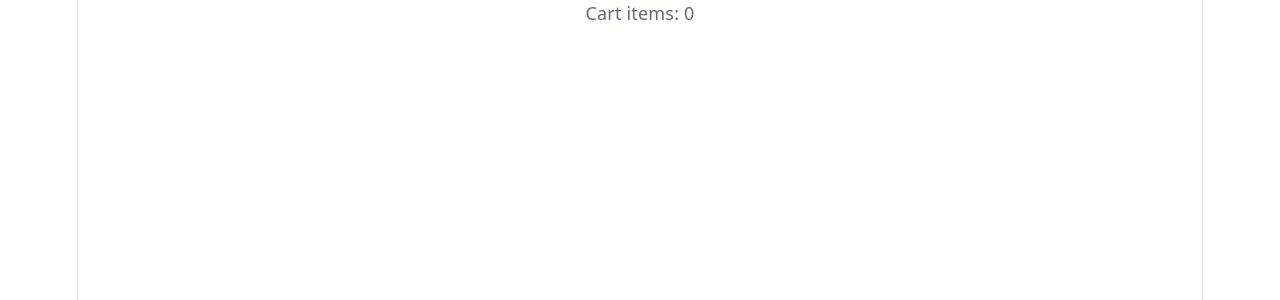
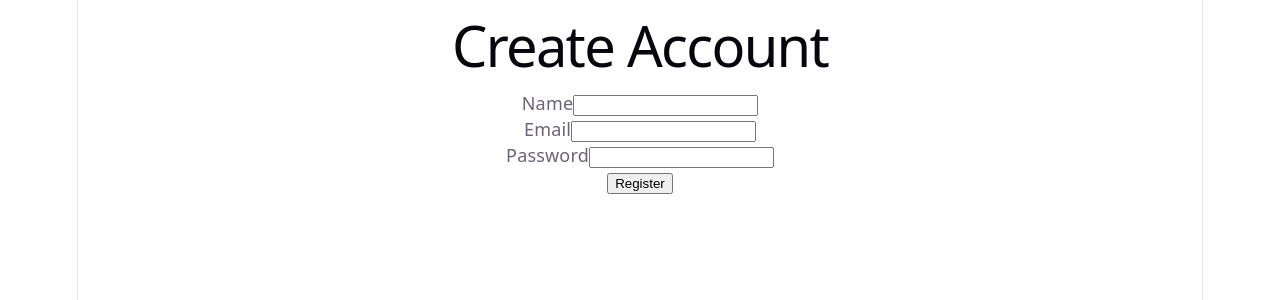
Before and after one commit to haroldmaclean/ecommerce-platform, a React (Vite) app in the folder client/: page /register in a window 1280 px wide. Before the commit this address had no page. Shown: the top 300 px of the page. Built offline with nearby package versions, Linux system fonts and the light colour scheme.

Commit message:
Add frontend authentication flow

```diff
--- a/client/src/App.jsx
+++ b/client/src/App.jsx
@@ -1,26 +1,92 @@
-import { useState } from 'react'
+import { useEffect, useState } from 'react'
 
 import { Routes, Route } from 'react-router-dom'
 
 import HomePage from './pages/HomePage'
 import ProductsPage from './pages/ProductsPage'
 
+import CartPage from './pages/CartPage'
+
+import RegisterPage from './pages/RegisterPage'
+import LoginPage from './pages/LoginPage'
+
 import './App.css'
 
 function App() {
   const [products, setProducts] = useState([])
 
-  const [cart, setCart] = useState([])
+  const [cart, setCart] = useState(() => {
+    const savedCart = localStorage.getItem('cart')
+    if (savedCart) {
+      return JSON.parse(savedCart)
+    }
+    return []
+  })
+
+  useEffect(() => {
+    localStorage.setItem('cart', JSON.stringify(cart))
+  }, [cart])
 
   function handleAddToCart(product) {
-    setCart((currentCart) => [...currentCart, product])
+    setCart((currentCart) => {
+      const existingItem = currentCart.find(
+        (item) => item.product._id === product._id,
+      )
+
+      if (existingItem) {
+        return currentCart.map((item) =>
+          item.product._id === product._id
+            ? {
+                ...item,
+                quantity: item.quantity + 1,
+              }
+            : item,
+        )
+      }
+
+      return [
+        ...currentCart,
+        {
+          product: product,
+          quantity: 1,
+        },
+      ]
+    })
+  }
+
+  function handleRemoveFromCart(productId) {
+    setCart((currentCart) =>
+      currentCart.filter((item) => item.product._id !== productId),
+    )
+  }
+
+  function handleUpdateCartQuantity(productId, newQuantity) {
+    setCart((currentCart) =>
+      currentCart.map((item) =>
+        item.product._id === productId
+          ? {
+              ...item,
+              quantity: Math.max(1, newQuantity),
+            }
+          : item,
+      ),
+    )
   }
 
   return (
     <>
-      <p>Cart items: {cart.length}</p>
       <Routes>
         <Route path='/' element={<HomePage />} />
+        <Route
+          path='/cart'
+          element={
+            <CartPage
+              cart={cart}
+              onRemoveFromCart={handleRemoveFromCart}
+              onUpdateCartQuantity={handleUpdateCartQuantity}
+            />
+          }
+        />
         <Route
           path='/products'
           element={
@@ -31,6 +97,8 @@ function App() {
             />
           }
         />
+        <Route path='/login' element={<LoginPage />} />
+        <Route path='/register' element={<RegisterPage />} />
       </Routes>
     </>
   )
--- /dev/null
+++ b/client/src/api/authApi.js
@@ -0,0 +1,48 @@
+export async function loginUser(email, password) {
+  const response = await fetch(
+    'https://ecommerce-platform-api-2ze0.onrender.com/api/users/login',
+    {
+      method: 'POST',
+
+      headers: {
+        'Content-Type': 'application/json',
+      },
+
+      body: JSON.stringify({
+        email,
+        password,
+      }),
+    },
+  )
+
+  if (!response.ok) {
+    throw new Error('Login failed')
+  }
+
+  return response.json()
+}
+
+export async function registerUser(name, email, password) {
+  const response = await fetch(
+    'https://ecommerce-platform-api-2ze0.onrender.com/api/users/register',
+    {
+      method: 'POST',
+
+      headers: {
+        'Content-Type': 'application/json',
+      },
+
+      body: JSON.stringify({
+        name,
+        email,
+        password,
+      }),
+    },
+  )
+
+  if (!response.ok) {
+    throw new Error('Registration failed')
+  }
+
+  return response.json()
+}
--- a/client/src/components/Navbar.jsx
+++ b/client/src/components/Navbar.jsx
@@ -16,7 +16,15 @@ function Navbar() {
           </NavLink>
         </li>
 
-        <li>Cart</li>
+        <li>
+          {' '}
+          <NavLink
+            to='/cart'
+            className={({ isActive }) => (isActive ? 'active' : '')}
+          >
+            Cart
+          </NavLink>
+        </li>
       </ul>
     </nav>
   )
--- /dev/null
+++ b/client/src/pages/CartPage.jsx
@@ -0,0 +1,47 @@
+function CartPage({ cart, onRemoveFromCart, onUpdateCartQuantity }) {
+  const cartTotal = cart.reduce((accumulator, item) => {
+    return accumulator + item.product.price * item.quantity
+  }, 0)
+
+  return (
+    <main>
+      <h1>Your Cart</h1>
+
+      <p>Cart items: {cart.length}</p>
+      <p>Cart total: ${cartTotal}</p>
+
+      <div>
+        {cart.map((item) => (
+          <div key={item.product._id}>
+            <h2>{item.product.name}</h2>
+
+            <p>Price: ${item.product.price}</p>
+            <div>
+              <button
+                onClick={() =>
+                  onUpdateCartQuantity(item.product._id, item.quantity - 1)
+                }
+              >
+                −
+              </button>
+              <span> {item.quantity} </span>
+              <button
+                onClick={() =>
+                  onUpdateCartQuantity(item.product._id, item.quantity + 1)
+                }
+              >
+                +
+              </button>
+            </div>
+
+            <button onClick={() => onRemoveFromCart(item.product._id)}>
+              Remove
+            </button>
+          </div>
+        ))}
+      </div>
+    </main>
+  )
+}
+
+export default CartPage
--- /dev/null
+++ b/client/src/pages/LoginPage.jsx
@@ -0,0 +1,53 @@
+import { useState } from 'react'
+import { loginUser } from '../api/authApi'
+
+function LoginPage() {
+  const [email, setEmail] = useState('')
+  const [password, setPassword] = useState('')
+
+  async function handleSubmit(event) {
+    event.preventDefault()
+
+    try {
+      const result = await loginUser(email, password)
+
+      console.log('Login successful:', result)
+    } catch (error) {
+      console.error(error)
+    }
+  }
+
+  return (
+    <main>
+      <h1>Login</h1>
+
+      <form onSubmit={handleSubmit}>
+        <div>
+          <label>
+            Email
+            <input
+              type='email'
+              value={email}
+              onChange={(event) => setEmail(event.target.value)}
+            />
+          </label>
+        </div>
+
+        <div>
+          <label>
+            Password
+            <input
+              type='password'
+              value={password}
+              onChange={(event) => setPassword(event.target.value)}
+            />
+          </label>
+        </div>
+
+        <button type='submit'>Login</button>
+      </form>
+    </main>
+  )
+}
+
+export default LoginPage
--- /dev/null
+++ b/client/src/pages/RegisterPage.jsx
@@ -0,0 +1,65 @@
+import { useState } from 'react'
+import { registerUser } from '../api/authApi'
+
+function RegisterPage() {
+  const [name, setName] = useState('')
+  const [email, setEmail] = useState('')
+  const [password, setPassword] = useState('')
+
+  async function handleSubmit(event) {
+    event.preventDefault()
+
+    try {
+      const result = await registerUser(name, email, password)
+
+      console.log('Registration successful:', result)
+    } catch (error) {
+      console.error(error)
+    }
+  }
+
+  return (
+    <main>
+      <h1>Create Account</h1>
+
+      <form onSubmit={handleSubmit}>
+        <div>
+          <label>
+            Name
+            <input
+              type='text'
+              value={name}
+              onChange={(event) => setName(event.target.value)}
+            />
+          </label>
+        </div>
+
+        <div>
+          <label>
+            Email
+            <input
+              type='email'
+              value={email}
+              onChange={(event) => setEmail(event.target.value)}
+            />
+          </label>
+        </div>
+
+        <div>
+          <label>
+            Password
+            <input
+              type='password'
+              value={password}
+              onChange={(event) => setPassword(event.target.value)}
+            />
+          </label>
+        </div>
+
+        <button type='submit'>Register</button>
+      </form>
+    </main>
+  )
+}
+
+export default RegisterPage
```
